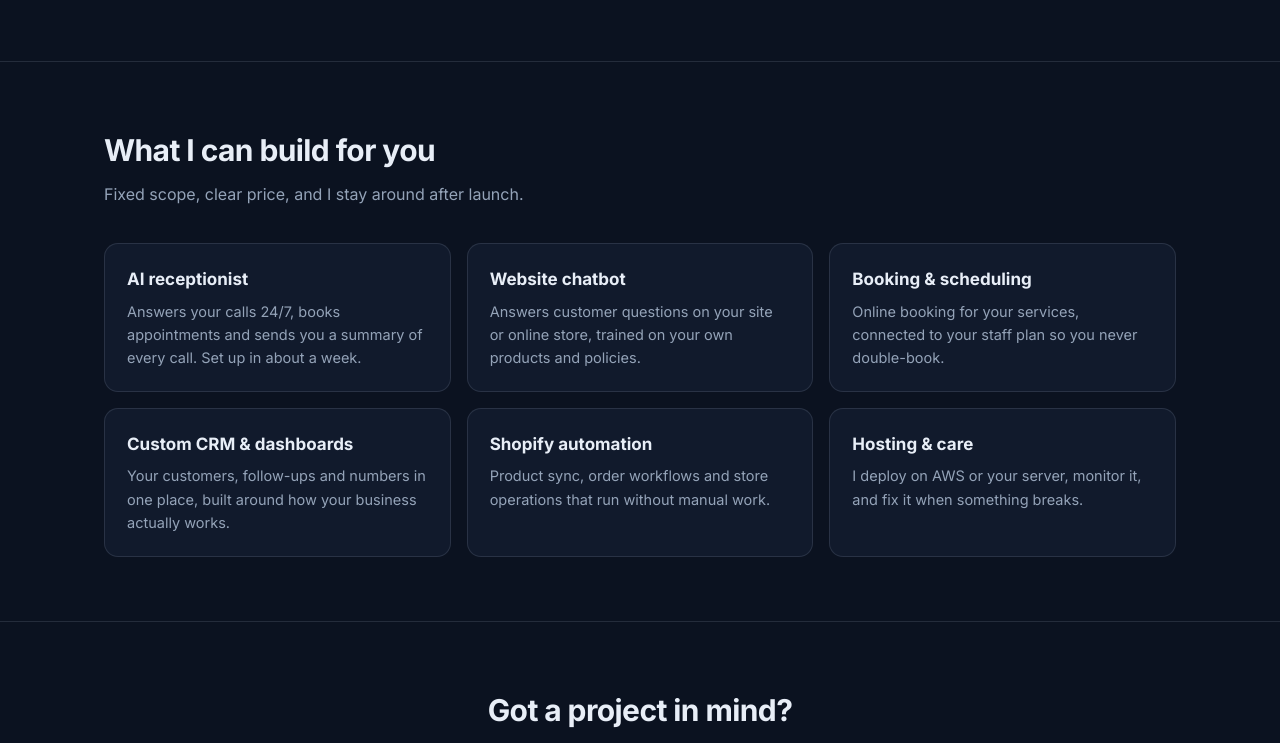
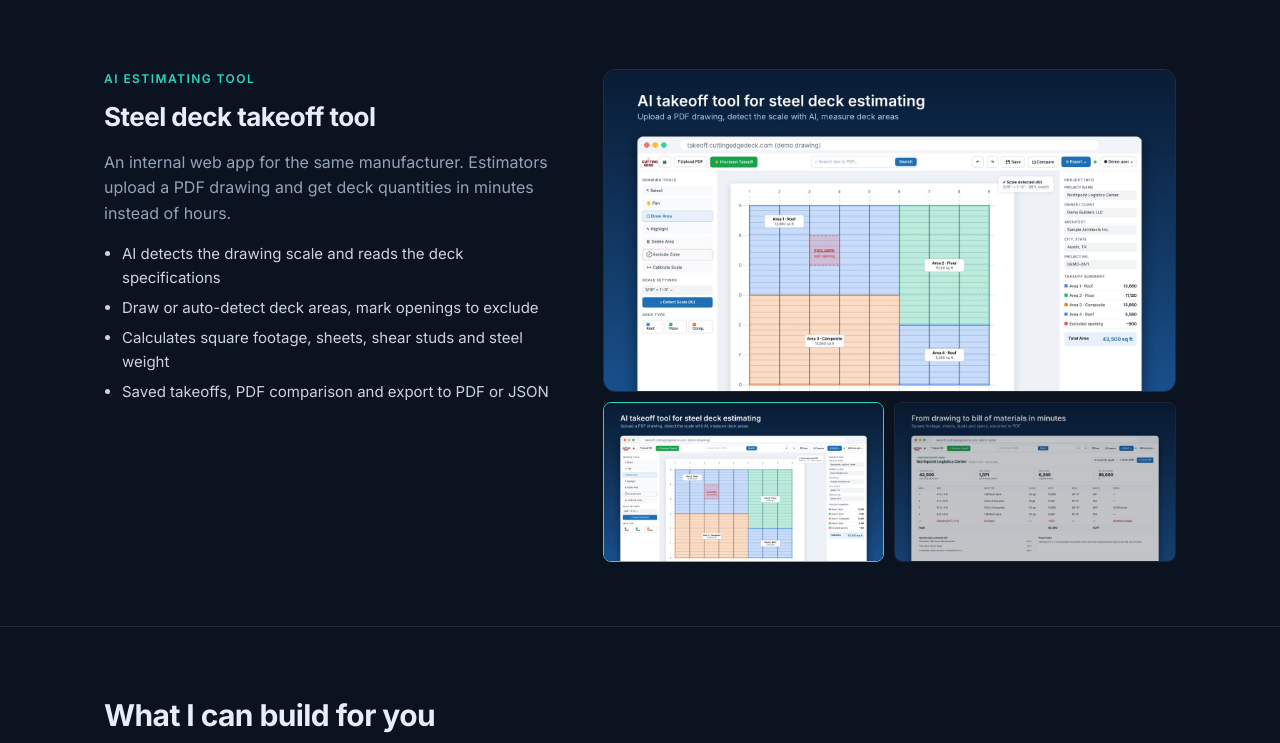
Before and after one commit to javedahmed-ai/javedahmed-ai.github.io, a plain HTML site: page index.html in a window 1280 px wide. Shown: the part 3757-4500 px from the top of the page. Drawn offline with Linux system fonts and the light colour scheme.

Commit message:
Add takeoff tool project

```diff
--- a/index.html
+++ b/index.html
@@ -158,6 +158,19 @@
       <div class="thumbs"><img class="on" src="ced-site.jpg" alt="Website"><img src="ced-3d.jpg" alt="3D models"><img src="ced-dashboard.jpg" alt="Admin dashboard"><img src="ced-analytics.jpg" alt="Analytics"></div>
     </div>
   </div>
+
+  <div class="project">
+    <div>
+      <div class="tag">AI estimating tool</div>
+      <h3>Steel deck takeoff tool</h3>
+      <p>An internal web app for the same manufacturer. Estimators upload a PDF drawing and get deck quantities in minutes instead of hours.</p>
+      <ul><li>AI detects the drawing scale and reads the deck specifications</li><li>Draw or auto-detect deck areas, mark openings to exclude</li><li>Calculates square footage, sheets, shear studs and steel weight</li><li>Saved takeoffs, PDF comparison and export to PDF or JSON</li></ul>
+    </div>
+    <div class="shots" data-set="to">
+      <img class="main" src="takeoff-plan.jpg" alt="Takeoff tool with marked deck areas">
+      <div class="thumbs"><img class="on" src="takeoff-plan.jpg" alt="Drawing takeoff"><img src="takeoff-sheet.jpg" alt="Takeoff sheet"></div>
+    </div>
+  </div>
 </div></section>
 
 <section id="services"><div class="wrap">
```
Also changed, not shown: takeoff-plan.jpg (added), takeoff-sheet.jpg (added).
